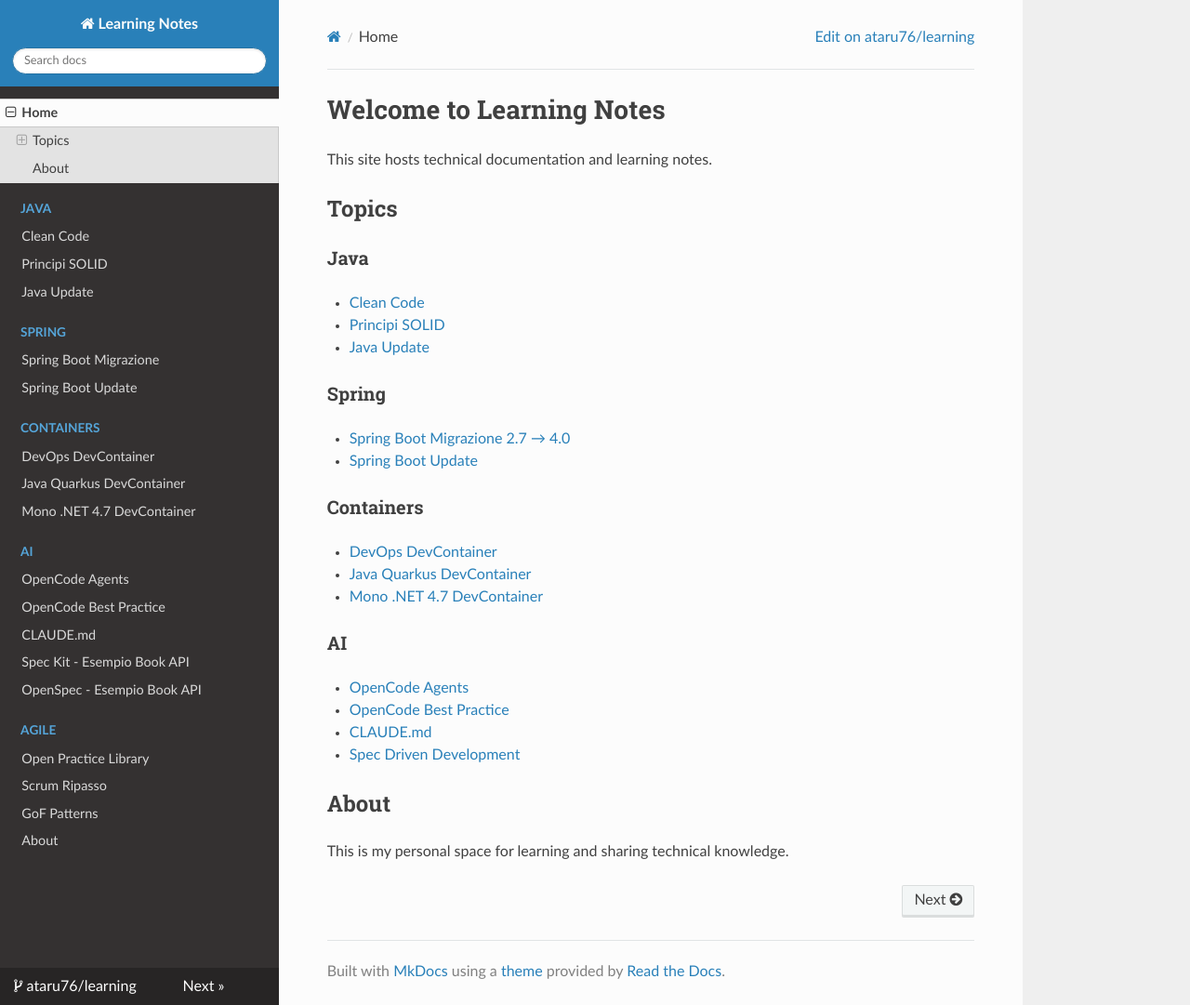
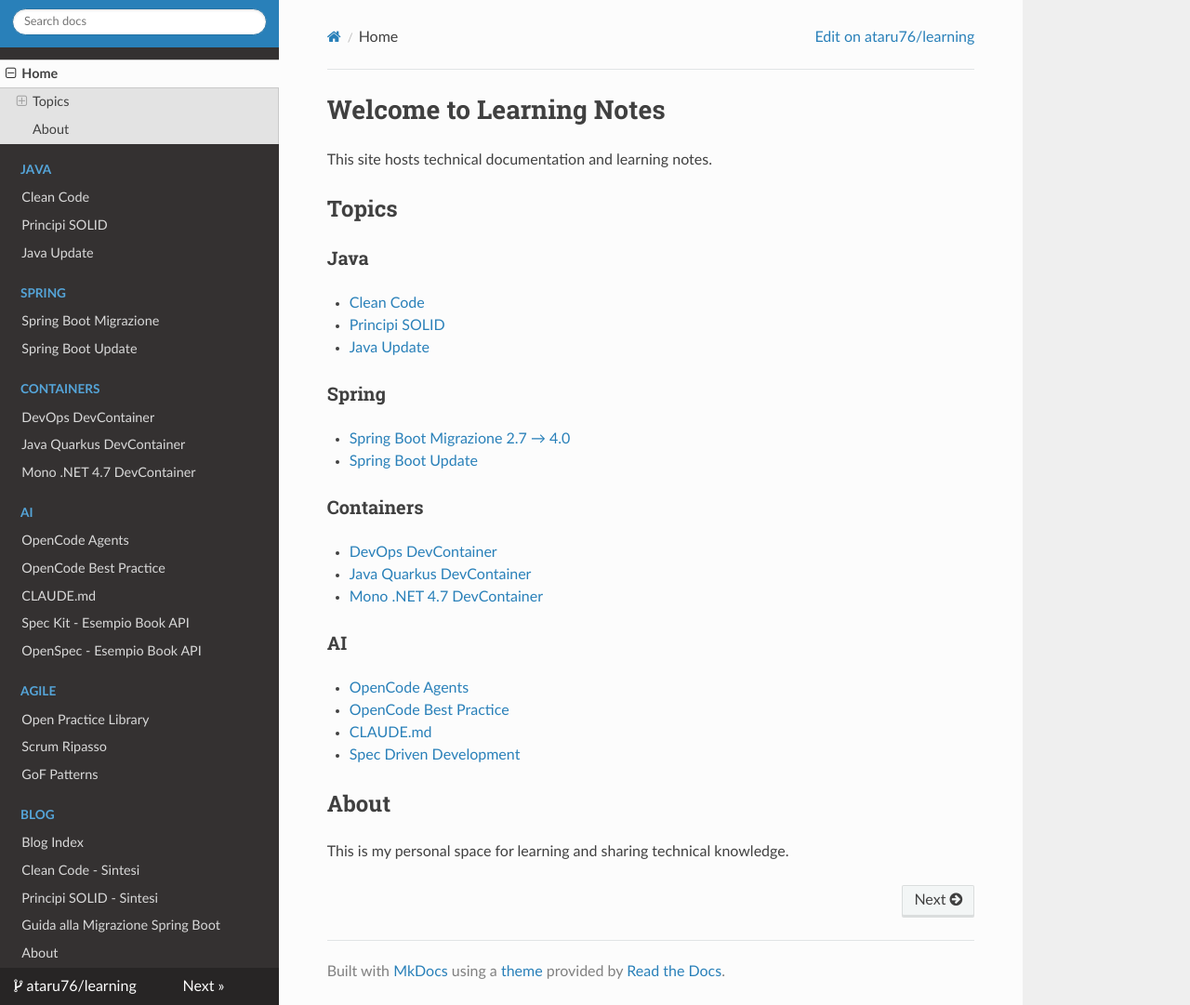
Before and after one commit to emerli/learning, an MkDocs documentation site: the page built from docs/index.md, in a window 1280 px wide and 1081 px high. Shown: the whole window at 93% size. Built offline with MkDocs 1.6.1, drawn with Linux system fonts in a browser that asks for light colours; nearby versions of some CDN libraries.

Commit message:
fix: add Blog section to MkDocs navigation

```diff
--- a/mkdocs.yml
+++ b/mkdocs.yml
@@ -35,6 +35,11 @@ nav:
     - Open Practice Library: Agile/open-practice-library.md
     - Scrum Ripasso: Agile/scrum-ripasso.md
     - GoF Patterns: Agile/gof-patterns.md
+  - Blog:
+    - Blog Index: blog/index.md
+    - Clean Code - Sintesi: blog/posts/clean-code.md
+    - Principi SOLID - Sintesi: blog/posts/principi-solid.md
+    - Guida alla Migrazione Spring Boot: blog/posts/spring-boot-migrazione-2.7-to-4.0.md
   - About: about.md
 
 markdown_extensions:
```
